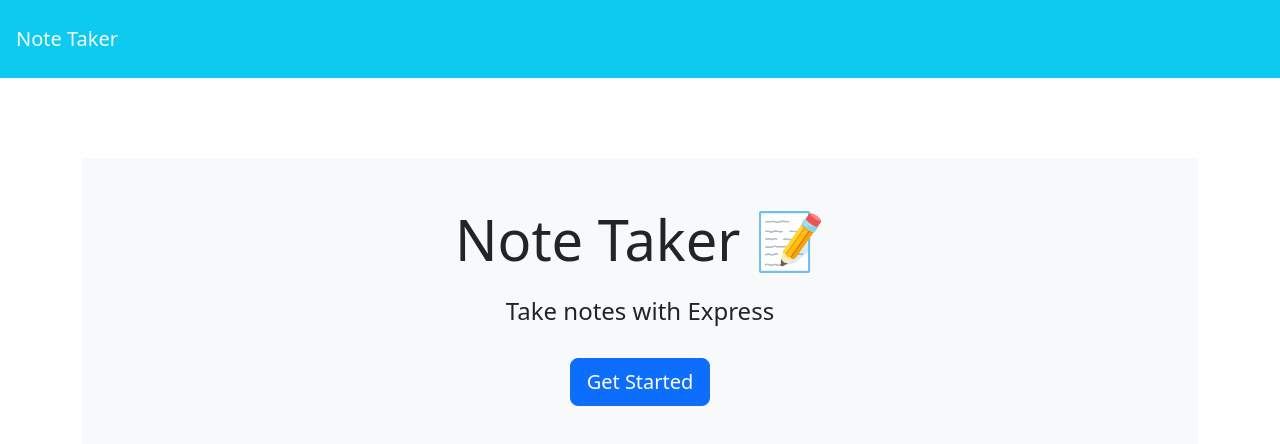
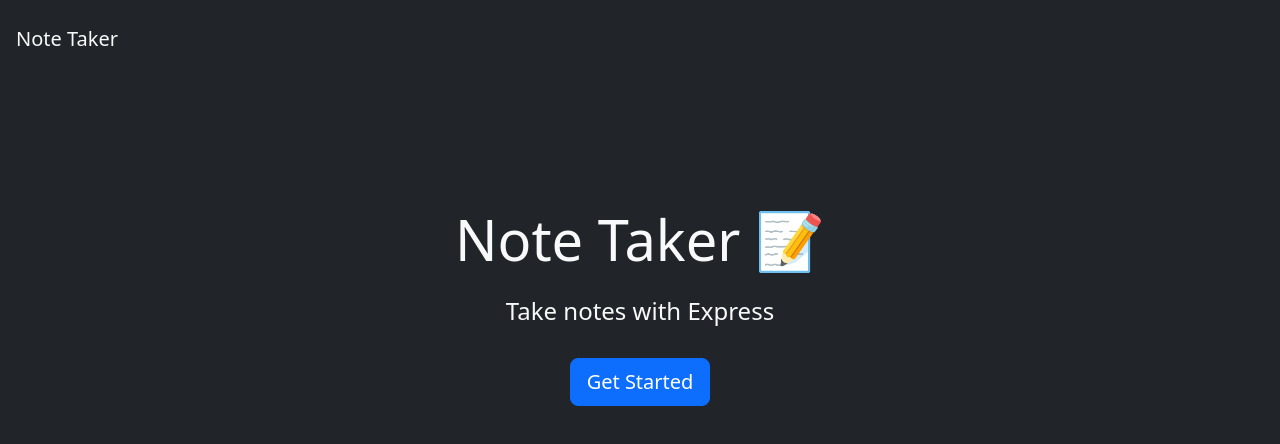
Before and after one commit to alexilson/literate-journey, a website: page public/index.html in a window 1280 px wide. Drawn offline with nearby package versions, Linux system fonts and the light colour scheme; no server answers.

Commit message:
Added server.js (blank) and updated index.html's bootstrap to be dark mode

```diff
--- a/public/index.html
+++ b/public/index.html
@@ -9,13 +9,13 @@
   <link href="https://cdn.jsdelivr.net/npm/bootstrap@5.2.3/dist/css/bootstrap.min.css" rel="stylesheet" integrity="sha384-rbsA2VBKQhggwzxH7pPCaAqO46MgnOM80zW1RWuH61DGLwZJEdK2Kadq2F9CUG65" crossorigin="anonymous" />
 </head>
 
-<body>
-  <nav class="navbar bg-info">
+<body class="bg-dark">
+  <nav class="navbar bg-dark">
     <a class="navbar-brand text-light p-3" href="/">Note Taker
     </a>
   </nav>
-  <div class="container">
-    <div style="margin-top: 80px;" class="text-center p-5 mb-4 bg-light">
+  <div class="container bg-dark">
+    <div style="margin-top: 80px;" class="text-center p-5 mb-4 bg-dark text-light">
       <h1 class="display-4">Note Taker <span role="img" aria-label="Memo">📝</span></h1>
       <h4 class="mt-4">Take notes with Express</h4>
       <a class="btn btn-primary btn-lg mt-4" href="/notes" role="button">Get Started</a>
```
Also changed, not shown: server.js (added).
